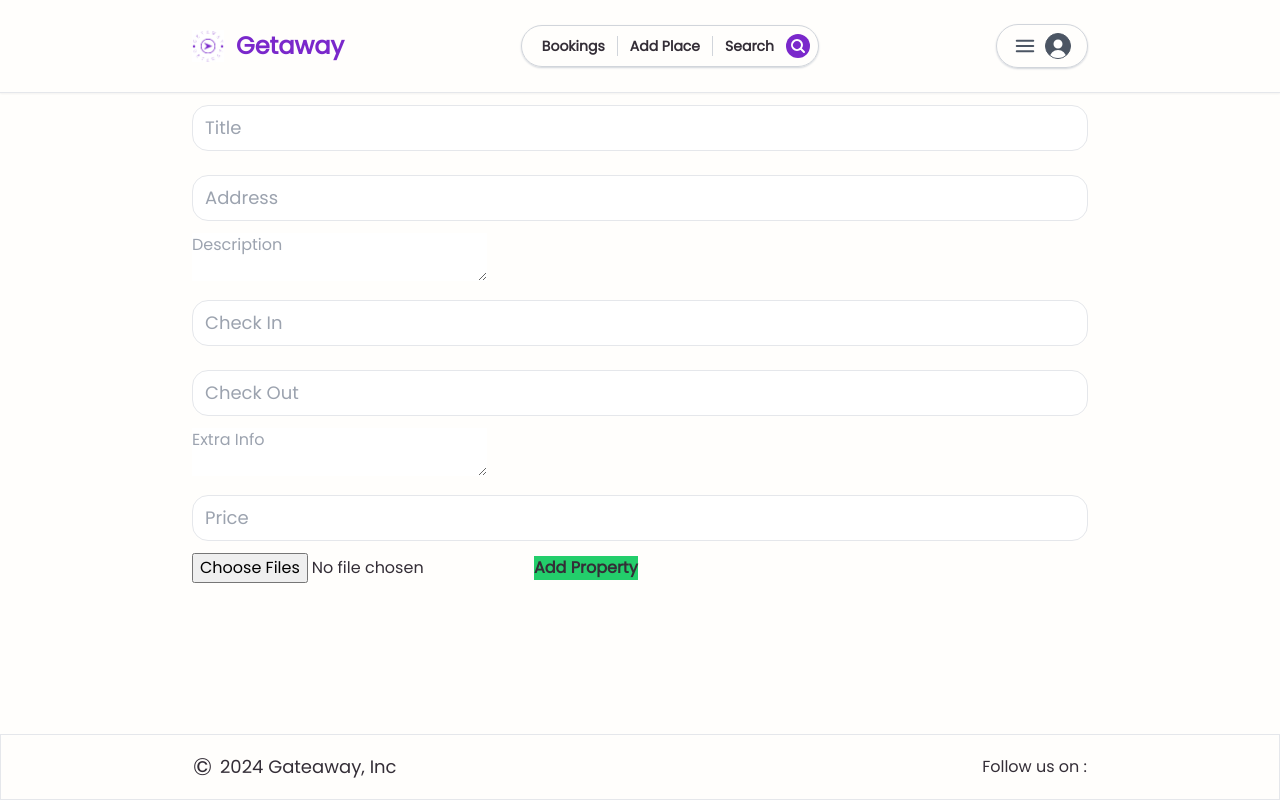
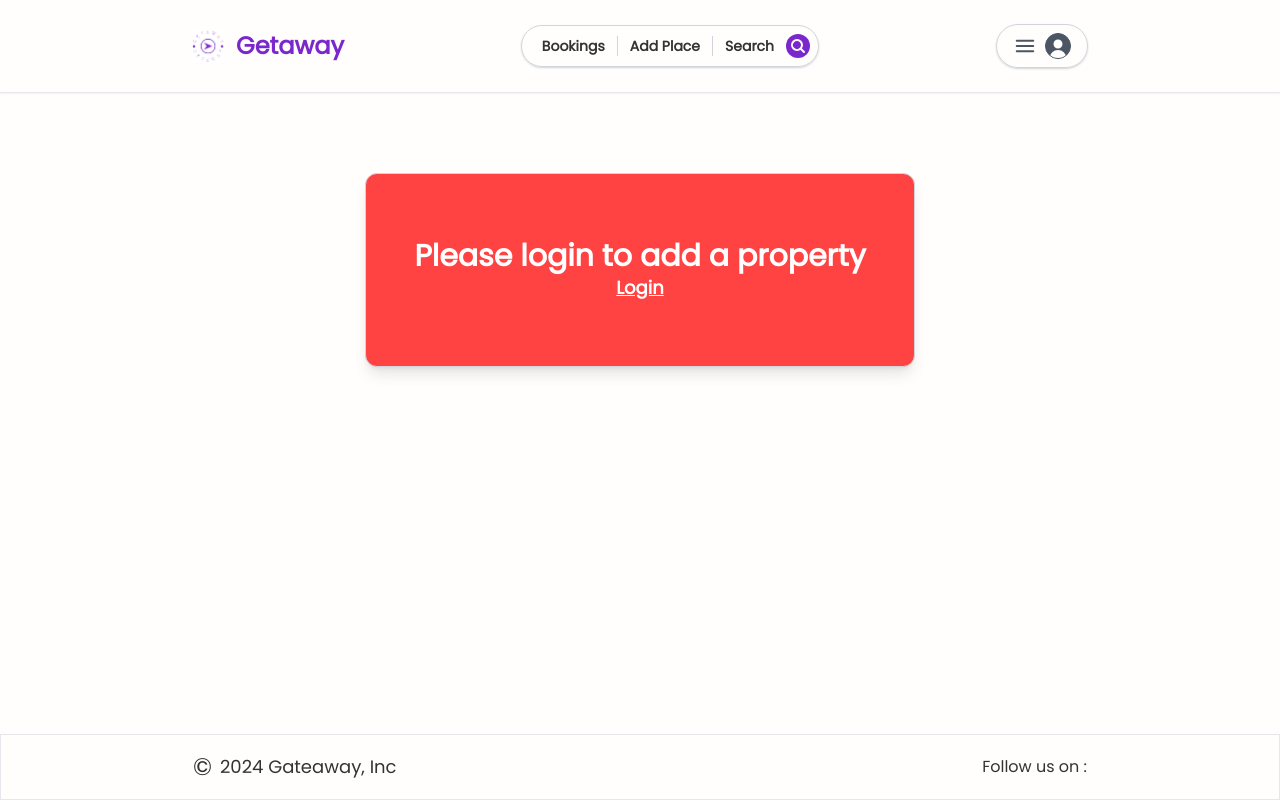
Before and after one commit to AbhishekSunar01/Get-Away, a React (Vite) app in the folder client/: page /addPlace in a window 1280 px wide. Built offline with nearby package versions, Linux system fonts and the light colour scheme; the HTML template or start-up script is replaced by a standard one.

Commit message:
now properties can be added

```diff
--- /dev/null
+++ b/client/src/components/formComponents/AddPlaceInputArea.jsx
@@ -0,0 +1,16 @@
+export default function AddPlaceInputArea({ title, desc, value, onchange }) {
+  return (
+    <div className="inputContainer">
+      <div>
+        <label className="inputContainerTitle">{title}</label>
+        <div className="inputContainerInput">{desc}</div>
+      </div>
+      <textarea
+        className="border rounded-2xl my-3 w-full outline-none py-2 px-3 h-32 text-lg"
+        type="text"
+        value={value}
+        onChange={onchange}
+      />
+    </div>
+  );
+}
--- /dev/null
+++ b/client/src/components/formComponents/AddPlaceInputCCP.jsx
@@ -0,0 +1,16 @@
+export default function AddPlaceCCP({ label, id, value, onchange }) {
+  return (
+    <div className="flex flex-col">
+      <label htmlFor="checkIn" className="font-md">
+        {label}
+      </label>
+      <input
+        className="mt-3 rounded-md"
+        type="text"
+        id={id}
+        value={value}
+        onChange={onchange}
+      />
+    </div>
+  );
+}
--- /dev/null
+++ b/client/src/components/formComponents/AddPlaceInputText.jsx
@@ -0,0 +1,16 @@
+export default function AddPlaceInputText({ title, desc, value, onchange }) {
+  return (
+    <div className="inputContainer">
+      <div>
+        <label className="inputContainerTitle">{title}</label>
+        <div className="inputContainerInput">{desc}</div>
+      </div>
+      <input
+        className="border rounded-2xl w-full my-3 outline-none py-2 px-3 h-10 text-lg"
+        type="text"
+        value={value}
+        onChange={onchange}
+      />
+    </div>
+  );
+}
--- /dev/null
+++ b/client/src/components/formComponents/AddPlaceLabel.jsx
@@ -0,0 +1,8 @@
+export default function AddPlaceLabel({ title, desc }) {
+  return (
+    <div>
+      <label className="inputContainerTitle">{title}</label>
+      <div className="inputContainerInput">{desc}</div>
+    </div>
+  );
+}
--- a/client/src/index.css
+++ b/client/src/index.css
@@ -9,7 +9,8 @@
 
 body {
   background-color: #fffefc;
-  color: #342e37;
+  /* color: #342e37; */
+  color: #333;
 }
 
 input[type="text"],
@@ -32,7 +33,7 @@ button.primary:hover {
 }
 
 .inputContainer {
-  @apply flex flex-col;
+  @apply flex flex-col my-3;
 }
 
 .inputContainerTitle {
--- a/client/src/pages/AddPlaces.jsx
+++ b/client/src/pages/AddPlaces.jsx
@@ -1,238 +1,12 @@
-// import React, { useState, useContext } from "react";
-// import axios from "axios";
-// import toast from "react-hot-toast";
-// import { UserContext } from "../util/UserContext";
-// import { Link } from "react-router-dom";
-
-// export default function AddPlaces() {
-//   const [title, setTitle] = useState("");
-//   const [address, setAddress] = useState("");
-//   const [description, setDescription] = useState("");
-//   const [extraInfo, setExtraInfo] = useState("");
-//   const [pricePerNight, setPricePerNight] = useState("");
-//   const [checkIn, setCheckIn] = useState("");
-//   const [checkOut, setCheckOut] = useState("");
-//   const [images, setImages] = useState([]);
-//   const [selectedImages, setSelectedImages] = useState([]);
-
-//   const { user } = useContext(UserContext);
-
-//   if (!user) {
-//     return (
-//       <div className="text-center mt-20 text-3xl font-bold text-[#444] w-fit flex mx-auto border border-gray-300 py-16 px-12 rounded-xl bg-accent shadow-lg flex-col">
-//         <div className="text-white">Please login to add a property</div>
-//         <Link to="/login" className="text-[#333] text-lg underline">
-//           Login
-//         </Link>
-//       </div>
-//     );
-//   }
-
-//   const handleImageChange = (e) => {
-//     for (let i = 0; i < e.target.files.length; i++) {
-//       const file = e.target.files[i];
-//       const reader = new FileReader();
-
-//       reader.onloadend = () => {
-//         setSelectedImages([...selectedImages, reader.result]);
-//         setImages([...images, file]);
-//       };
-
-//       if (file) {
-//         reader.readAsDataURL(file);
-//       }
-//     }
-//     // const file = e.target.files[0];
-//     // const reader = new FileReader();
-
-//     // reader.onloadend = () => {
-//     //   setSelectedImages([...selectedImages, reader.result]);
-//     //   setImages([...images, file]);
-//     //   console.log(images);
-//     // };
-
-//     // if (file) {
-//     //   reader.readAsDataURL(file);
-//     // }
-//   };
-
-//   const handleSubmit = async (e) => {
-//     e.preventDefault();
-//     //pricePerNight = parseInt(pricePerNight);
-//     console.log(
-//       title,
-//       address,
-//       description,
-//       extraInfo,
-//       pricePerNight,
-//       checkIn,
-//       checkOut
-//     );
-//     try {
-//       const response = await axios.post("/property/add", {
-//         title: title,
-//         address: address,
-//         description: description,
-//         extraInfo: extraInfo,
-//         price: pricePerNight,
-//         checkIn: checkIn,
-//         checkOut: checkOut,
-//       });
-//       console.log(response.data);
-//       toast.success("Property added successfully");
-//     } catch (error) {
-//       console.error(error);
-//       toast.error("An error occurred");
-//     }
-//   };
-
-//   return (
-//     <div className="mt-12">
-//       <form onSubmit={handleSubmit} className="flex flex-col gap-2">
-//         {/*/***this is for title */}
-//         <div className="inputContainer">
-//           <label className="inputContainerTitle">Title</label>
-//           <div className="inputContainerInput">
-//             <div>
-//               Title from your place. Should be short and catchy as in
-//               advertisement
-//             </div>
-//             <input
-//               type="text"
-//               value={title}
-//               onChange={(e) => setTitle(e.target.value)}
-//             />
-//           </div>
-//         </div>
-//         {/* this is for address */}
-//         <div className="inputContainer">
-//           <label className="inputContainerTitle">Address</label>
-//           <div className="inputContainerInput">
-//             <div>Address to this place</div>
-//             <input
-//               type="text"
-//               value={address}
-//               onChange={(e) => setAddress(e.target.value)}
-//             />
-//           </div>
-//         </div>
-//         {/* this is for description */}
-//         <div className="inputContainer">
-//           <label className="inputContainerTitle">Description</label>
-//           <div className="inputContainerInput">
-//             <div>Description of this place</div>
-//             <textarea
-//               className="border rounded-2xl my-3 w-full outline-none py-2 px-3 h-32 text-lg"
-//               type="text"
-//               value={description}
-//               onChange={(e) => setDescription(e.target.value)}
-//             />
-//           </div>
-//         </div>
-//         {/* this is for images */}
-//         <div className="inputContainer">
-//           <label className="inputContainerTitle">Images</label>
-//           <div className="inputContainerInput">Add images here</div>
-//           <div className="container mx-auto border rounded-2xl my-3 p-2">
-//             <div className="flex justify-start gap-2">
-//               {selectedImages.map((image, index) => (
-//                 <div
-//                   key={index}
-//                   className="w-[145px] h-[135px] rounded-lg bg-cover bg-center"
-//                   style={{ backgroundImage: `url(${image})` }}
-//                 ></div>
-//               ))}
-//               <div className="w-[145px] h-[135px] flex justify-center items-center border-2 border-dashed border-gray-300 bg-gray-100 rounded-lg">
-//                 <label className="cursor-pointer">
-//                   <span className="text-center text-gray-500">Upload</span>
-//                   <input
-//                     type="file"
-//                     className="hidden"
-//                     onChange={handleImageChange}
-//                     accept="image/*"
-//                     multiple
-//                   />
-//                 </label>
-//               </div>
-//             </div>
-//           </div>
-//         </div>
-//         {/* this is for Extra info */}
-//         <div className="inputContainer">
-//           <label className="inputContainerTitle">Extra Info</label>
-//           <div className="inputContainerInput">
-//             <div>house rules, etc</div>
-//             <textarea
-//               className="border rounded-2xl w-full my-3 outline-none py-2 px-3 h-32 text-lg"
-//               type="text"
-//               value={extraInfo}
-//               onChange={(e) => setExtraInfo(e.target.value)}
-//             />
-//           </div>
-//         </div>
-//         {/* this is for price */}
-//         <div className="">
-//           <div className="mb-4">
-//             <h2 className="text-xl font-semibold">Check in & out time</h2>
-//             <p className="text-sm text-gray-600 mt-1">
-//               Add check in and out times, remember to have a time window for
-//               cleaning the room between guests.
-//             </p>
-//           </div>
-
-//           <div className="grid grid-cols-1 md:grid-cols-3 gap-4">
-//             <div className="flex flex-col">
-//               <label htmlFor="checkIn" className="font-md">
-//                 Check in
-//               </label>
-//               <input
-//                 className="mt-3 rounded-md"
-//                 type="time"
-//                 id="checkIn"
-//                 value={checkIn}
-//                 onChange={(e) => setCheckIn(e.target.value)}
-//               />
-//             </div>
-//             <div className="flex flex-col">
-//               <label htmlFor="checkOut" className="font-md">
-//                 Check out
-//               </label>
-//               <input
-//                 className="mt-3 rounded-md"
-//                 type="time"
-//                 id="checkOut"
-//                 value={checkOut}
-//                 onChange={(e) => setCheckOut(e.target.value)}
-//               />
-//             </div>
-//             <div className="flex flex-col">
-//               <label htmlFor="pricePerNight" className="font-md">
-//                 Price per night
-//               </label>
-//               <input
-//                 className="mt-1 rounded-md"
-//                 type="text"
-//                 id="pricePerNight"
-//                 value={pricePerNight}
-//                 onChange={(e) => setPricePerNight(e.target.value)}
-//               />
-//             </div>
-//           </div>
-//         </div>
-
-//         <button
-//           type="submit"
-//           className="text-white !w-[50%] bg-accent mx-auto primary hover:bg-green-500"
-//         >
-//           Save
-//         </button>
-//       </form>
-//     </div>
-//   );
-// }
-
-import React, { useState } from "react";
+import React, { useState, useContext } from "react";
 import axios from "axios";
+import { UserContext } from "../util/UserContext";
+import { Link } from "react-router-dom";
+import AddPlaceInputText from "../components/formComponents/AddPlaceInputText";
+import AddPlaceInputArea from "../components/formComponents/AddPlaceInputArea";
+import toast from "react-hot-toast";
+import AddPlaceCCP from "../components/formComponents/AddPlaceInputCCP";
+import AddPlaceLabel from "../components/formComponents/AddPlaceLabel";
 
 export default function AddPlaces() {
   const [title, setTitle] = useState("");
@@ -243,6 +17,20 @@ export default function AddPlaces() {
   const [extraInfo, setExtraInfo] = useState("");
   const [price, setPrice] = useState("");
   const [images, setImages] = useState([]);
+  const [selectedImages, setSelectedImages] = useState([]);
+
+  const { user } = useContext(UserContext);
+
+  if (!user) {
+    return (
+      <div className="text-center mt-20 text-3xl font-bold w-fit flex mx-auto border border-gray-300 py-16 px-12 rounded-xl bg-third shadow-lg flex-col">
+        <div className="text-white">Please login to add a property</div>
+        <Link to="/login" className="text-lg text-white underline">
+          Login
+        </Link>
+      </div>
+    );
+  }
 
   const handleSubmit = async (event) => {
     event.preventDefault();
@@ -262,59 +50,115 @@ export default function AddPlaces() {
     try {
       const response = await axios.post("property/add", formData);
       console.log(response.data);
+      toast.success("Property added successfully");
     } catch (error) {
       console.error(error);
+      toast.error("An error occurred while adding property");
     }
   };
 
   const handleImageChange = (event) => {
-    setImages([...event.target.files]);
+    setImages((prevImages) => [...prevImages, ...event.target.files]);
+    setSelectedImages((prevImages) => [...prevImages, ...event.target.files]);
   };
 
   return (
-    <form onSubmit={handleSubmit}>
-      <input
-        type="text"
+    <form onSubmit={handleSubmit} className="mt-8 md:mx-0 mx-5">
+      <AddPlaceInputText
+        title="Title"
+        desc="Title from your place. Should be short and catchy as in advertisement"
         value={title}
-        onChange={(e) => setTitle(e.target.value)}
-        placeholder="Title"
+        onchange={(e) => setTitle(e.target.value)}
       />
-      <input
-        type="text"
+
+      <AddPlaceInputText
+        title="Address"
+        desc="Address to this place"
         value={address}
-        onChange={(e) => setAddress(e.target.value)}
-        placeholder="Address"
+        onchange={(e) => setAddress(e.target.value)}
       />
-      <textarea
+
+      <AddPlaceInputArea
+        title="Description"
+        desc="Description of this place"
         value={description}
-        onChange={(e) => setDescription(e.target.value)}
-        placeholder="Description"
+        onchange={(e) => setDescription(e.target.value)}
       />
-      <input
-        type="text"
-        value={checkIn}
-        onChange={(e) => setCheckIn(e.target.value)}
-        placeholder="Check In"
+
+      <div className="inputContainer my-4">
+        <AddPlaceLabel
+          title="Images"
+          desc="Add images of your place. At least 3 images are recommended."
+        />
+        <div>
+          <input
+            type="file"
+            className="my-3 bg-gray-100 p-2 rounded-md"
+            multiple
+            onChange={handleImageChange}
+          />
+        </div>
+
+        {selectedImages && selectedImages.length > 0 && (
+          <div className="w-full border p-2 flex justify-start gap-2 rounded-lg">
+            {selectedImages.map((image, index) => (
+              <div
+                key={index}
+                className="w-[145px] h-[135px] rounded-lg bg-cover bg-center"
+                style={{
+                  backgroundImage: `url(${URL.createObjectURL(image)})`,
+                }}
+              ></div>
+            ))}
+          </div>
+        )}
+      </div>
+
+      <AddPlaceInputArea
+        title="Extra Info"
+        desc="house rules, etc"
+        value={extraInfo}
+        onchange={(e) => setExtraInfo(e.target.value)}
       />
-      <input
-        type="text"
-        value={checkOut}
-        onChange={(e) => setCheckOut(e.target.value)}
-        placeholder="Check Out"
-      />
-      <textarea
-        value={extraInfo}
-        onChange={(e) => setExtraInfo(e.target.value)}
-        placeholder="Extra Info"
-      />
-      <input
-        type="text"
-        value={price}
-        onChange={(e) => setPrice(e.target.value)}
-        placeholder="Price"
-      />
-      <input type="file" multiple onChange={handleImageChange} />
-      <button type="submit">Add Property</button>
+
+      <div>
+        <div className="mb-4">
+          <AddPlaceLabel
+            title="Check in & out time"
+            desc="Add check in and out times, remember to have a time window for cleaning the room between guests."
+          />
+        </div>
+        <div className="grid grid-cols-1 md:grid-cols-3 gap-4">
+          <AddPlaceCCP
+            label="Check in"
+            id="checkIn"
+            value={checkIn}
+            onchange={(e) => setCheckIn(e.target.value)}
+          />
+
+          <AddPlaceCCP
+            label="Check out"
+            id="checkOut"
+            value={checkOut}
+            onchange={(e) => setCheckOut(e.target.value)}
+          />
+
+          <AddPlaceCCP
+            label="Price"
+            id="price"
+            value={price}
+            onchange={(e) => setPrice(e.target.value)}
+          />
+        </div>
+      </div>
+      <div className="flex items-center justify-center mt-4 w-full">
+        <button
+          type="submit"
+          className="text-white !w-[50%] bg-accent mx-auto primary hover:bg-green-500"
+        >
+          Save
+        </button>
+      </div>
     </form>
   );
 }
--- a/client/src/pages/Login.jsx
+++ b/client/src/pages/Login.jsx
@@ -59,7 +59,7 @@ export default function Login() {
     return <Navigate to="/" />; // Redirect to home page after successful login
   }
   return (
-    <div className="flex grow mt-12 items-center justify-around flex-col md:px-[280px] px-[100px]">
+    <div className="flex grow mt-12 items-center justify-around flex-col md:mx-[25%] px-5">
       <h1 className="text-4xl text-center pt-8 pb-5">Login!</h1>
       <form className="w-full mx-auto" onSubmit={login}>
         <input
--- a/client/src/pages/Register.jsx
+++ b/client/src/pages/Register.jsx
@@ -31,7 +31,7 @@ export default function Register() {
 
   return (
     <>
-      <div className="flex grow mt-12 items-center justify-around flex-col md:px-[280px] px-[100px]">
+      <div className="flex grow mt-12 items-center justify-around flex-col md:mx-[25%] px-5">
         <h1 className="text-4xl text-center pt-8 pb-5">Register</h1>
         <form className="w-full mx-auto" onSubmit={createUser}>
           <input
```
Also changed, not shown: client/src/components/propertyComponents/Property.jsx (added, +39 -0 lines), client/src/pages/Index.jsx (+10 -31 lines), client/src/components/PhotosUploader.jsx (deleted), 28 other files (tests, documents, lock files or other folders).
